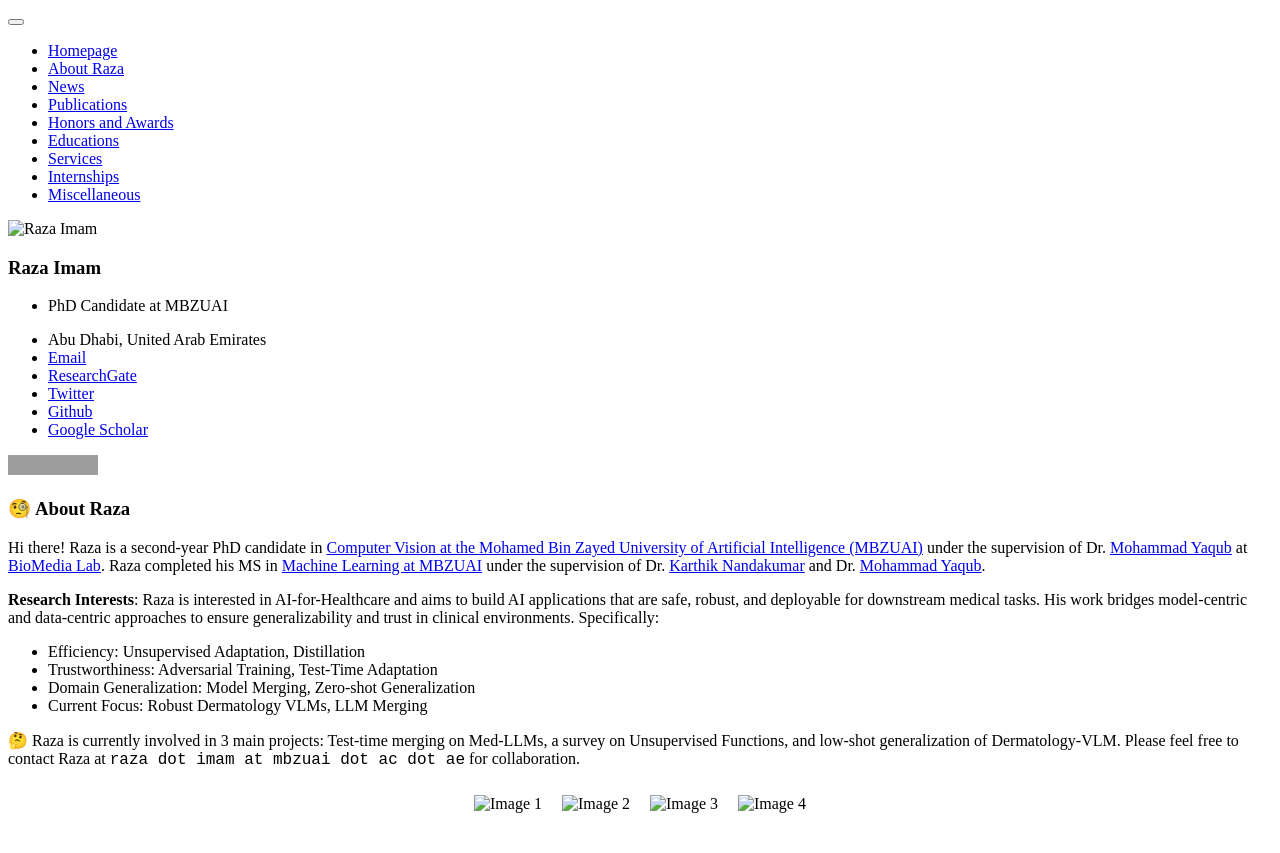
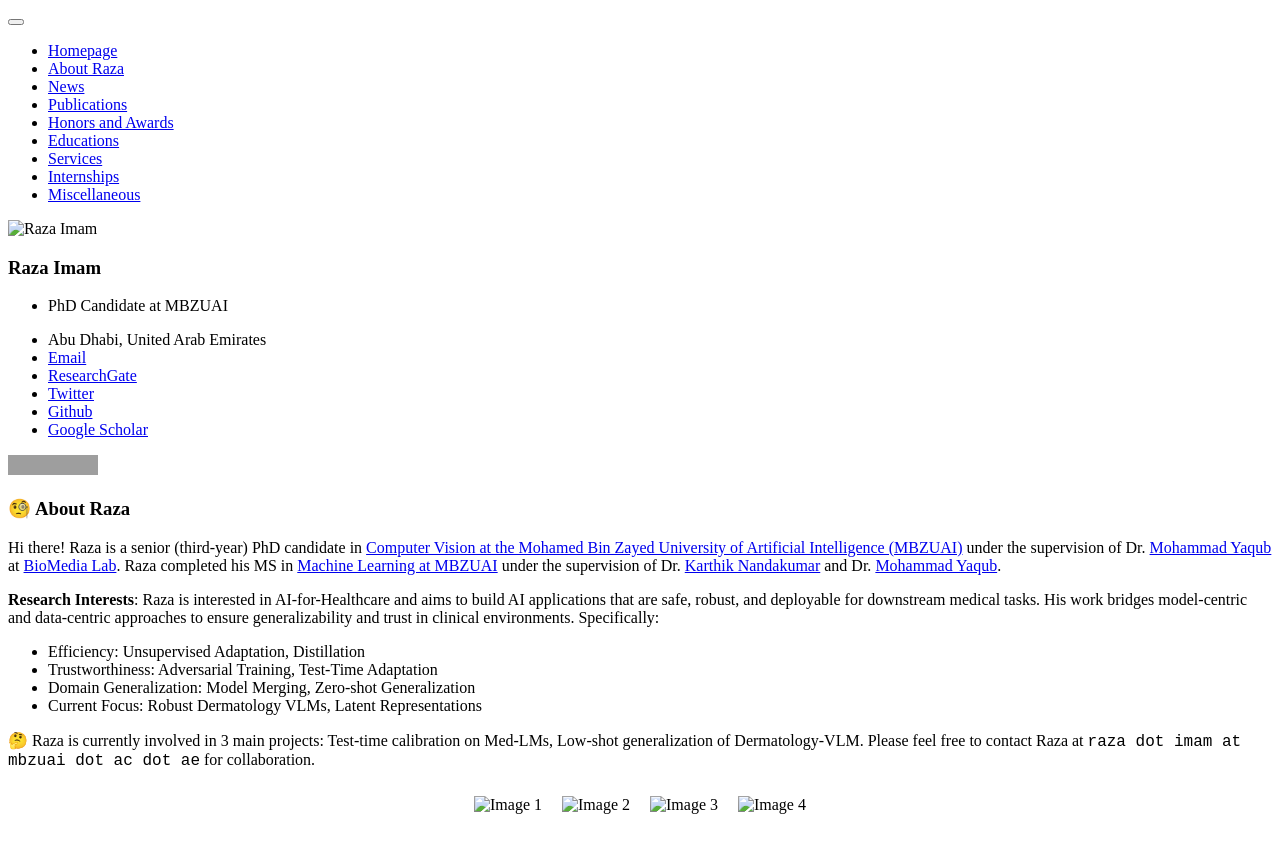
Before and after one commit to Razaimam45/razaimam45.github.io, a Jekyll site: the page built from _pages/includes/intro.md, in a window 1280 px wide. Shown: the top 853 px of the page. Built offline with Jekyll 4.4.1, drawn with Linux system fonts in a browser that asks for light colours; our own code applies the rules of GitHub Pages for plain Markdown files; grey boxes are pictures that could not be loaded.

Commit message:
Updated Intro

```diff
--- a/_pages/includes/intro.md
+++ b/_pages/includes/intro.md
@@ -1,6 +1,6 @@
 # 🧐 About Raza
 
-Hi there! Raza is a second-year PhD candidate in [Computer Vision at the Mohamed Bin Zayed University of Artificial Intelligence (MBZUAI)](https://mbzuai.ac.ae/research/department/computer-vision-department/) under the supervision of Dr. [Mohammad Yaqub](https://scholar.google.co.uk/citations?user=9dfn5GkAAAAJ) at [BioMedia Lab](https://mbzuai-biomedia.com/biomedia/). Raza completed his MS in [Machine Learning at MBZUAI](https://mbzuai.ac.ae/research/department/machine-learning-department/) under the supervision of Dr. [Karthik Nandakumar](https://www.sprintai.org/nkarthik) and Dr. [Mohammad Yaqub](https://scholar.google.co.uk/citations?user=9dfn5GkAAAAJ).
+Hi there! Raza is a senior (third-year) PhD candidate in [Computer Vision at the Mohamed Bin Zayed University of Artificial Intelligence (MBZUAI)](https://mbzuai.ac.ae/research/department/computer-vision-department/) under the supervision of Dr. [Mohammad Yaqub](https://scholar.google.co.uk/citations?user=9dfn5GkAAAAJ) at [BioMedia Lab](https://mbzuai-biomedia.com/biomedia/). Raza completed his MS in [Machine Learning at MBZUAI](https://mbzuai.ac.ae/research/department/machine-learning-department/) under the supervision of Dr. [Karthik Nandakumar](https://www.sprintai.org/nkarthik) and Dr. [Mohammad Yaqub](https://scholar.google.co.uk/citations?user=9dfn5GkAAAAJ).
 <!-- I completed my bachelor's degree in [Computer Science at Aligarh Muslim University](https://www.amu.ac.in/department/computer-science) in July 2022, advised by Dr. [Faisal Anwer](https://scholar.google.com/citations?user=S-VW0mAAAAAJ&hl=en) and Dr. [Mohammad Nadeem](https://scholar.google.com/citations?user=yaEgXYMAAAAJ&hl=en). -->
 
 
@@ -16,14 +16,14 @@ Hi there! Raza is a second-year PhD candidate in [Computer Vision at the Mohamed
 - Efficiency: Unsupervised Adaptation, Distillation
 - Trustworthiness: Adversarial Training, Test-Time Adaptation
 - Domain Generalization: Model Merging, Zero-shot Generalization
-- Current Focus: Robust Dermatology VLMs, LLM Merging
+- Current Focus: Robust Dermatology VLMs, Latent Representations
 
-🤔 Raza is currently involved in 3 main projects: Test-time merging on Med-LLMs, a survey on Unsupervised Functions, and low-shot generalization of Dermatology-VLM. Please feel free to contact Raza at <span style="font-family:'Courier New', monospace;">raza dot imam at mbzuai dot ac dot ae</span> for collaboration.
+🤔 Raza is currently involved in 3 main projects: Test-time calibration on Med-LMs, Low-shot generalization of Dermatology-VLM. Please feel free to contact Raza at <span style="font-family:'Courier New', monospace;">raza dot imam at mbzuai dot ac dot ae</span> for collaboration.
 
 
 <div style="display: flex; justify-content: center; align-items: center; flex-wrap: wrap; gap: 20px; padding: 10px;">
-    <img src="images/MS_logo.jpg" alt="Image 1" style="height: 60px; max-width: 100%; box-shadow: none; border-radius: 0;">
-    <img src="images/MBZ_logo.png" alt="Image 2" style="height: 60px; max-width: 100%; box-shadow: none; border-radius: 0;">
-    <img src="images/biomedia_logo.png" alt="Image 3" style="height: 60px; max-width: 100%; box-shadow: none; border-radius: 0;">
+    <img src="images/MBZ_logo.png" alt="Image 1" style="height: 60px; max-width: 100%; box-shadow: none; border-radius: 0;">
+    <img src="images/biomedia_logo.png" alt="Image 2" style="height: 60px; max-width: 100%; box-shadow: none; border-radius: 0;">
+    <img src="images/MS_logo.jpg" alt="Image 3" style="height: 60px; max-width: 100%; box-shadow: none; border-radius: 0;">
     <img src="images/sprintai_logo.png" alt="Image 4" style="height: 60px; max-width: 100%; box-shadow: none; border-radius: 0;">
 </div>
```
